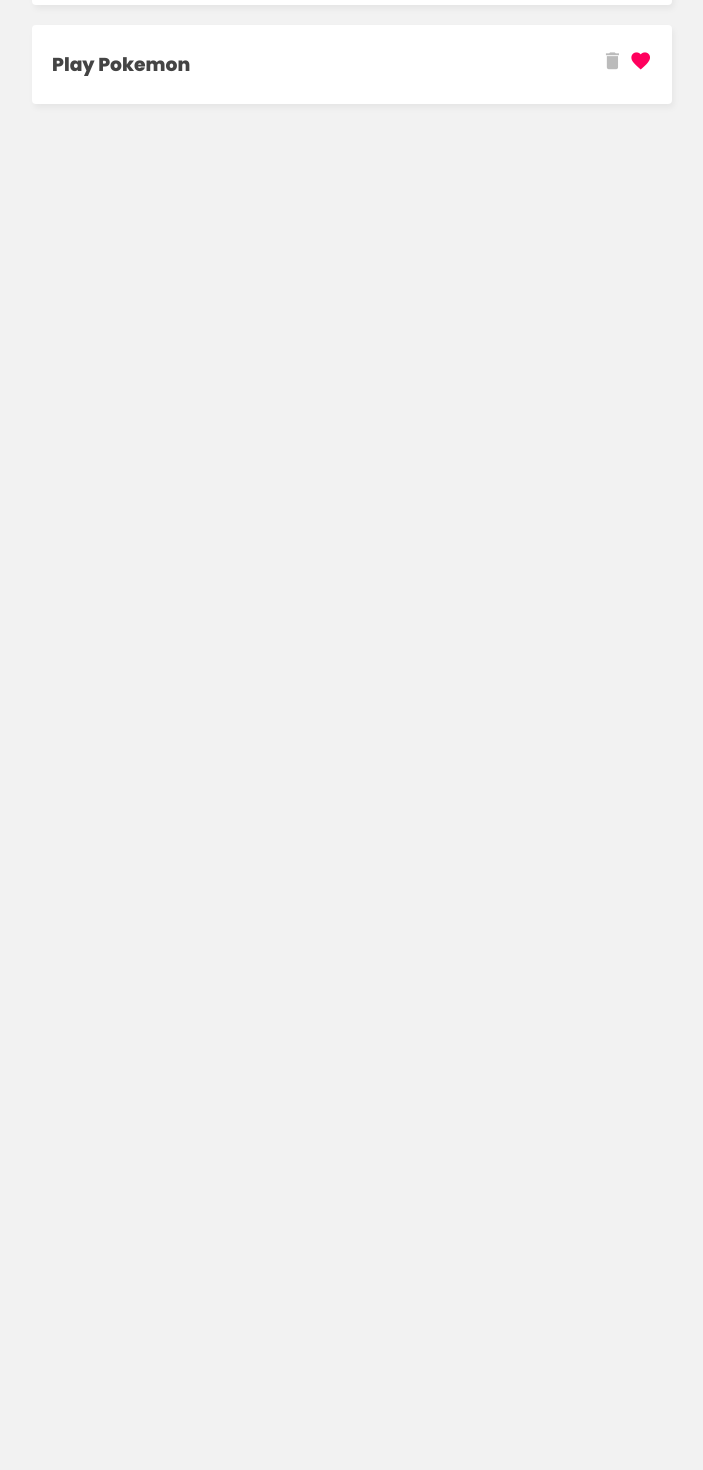
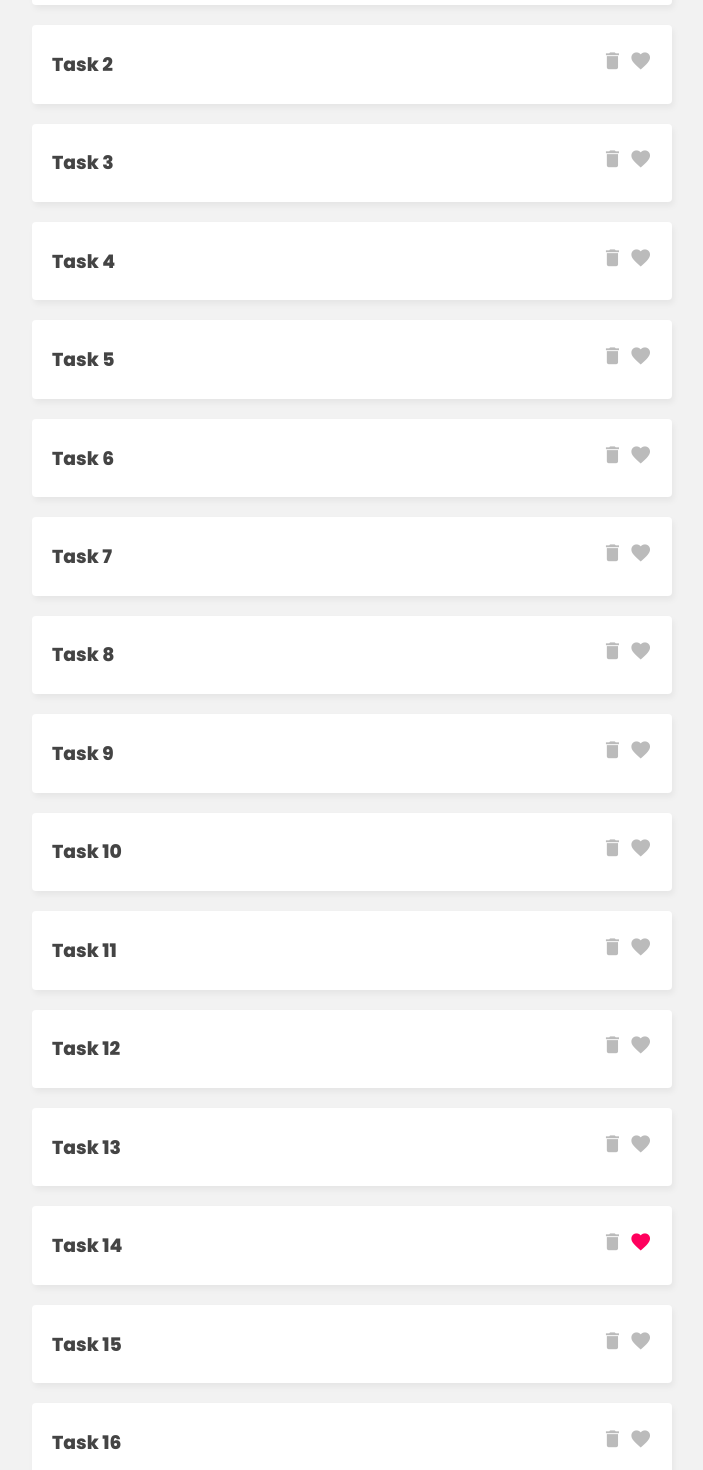
Before and after one commit to Ismail020/Pinia-crash-course, a Vue app: page / in a window 1280 px wide. Shown: the part 380-1850 px from the top of the page, without its empty margins (288-991 px from the left). Before the commit the page ends 800 px from the top, so only its background shows below. Built offline with nearby package versions, Linux system fonts and the light colour scheme; data requests are answered from the project's data file.

Commit message:
Async action

```diff
--- /dev/null
+++ b/data/db.json
@@ -0,0 +1,94 @@
+{
+    "tasks": [
+        {
+            "id": 1,
+            "title": "Task 1",
+            "isFav" : false
+        },
+        {
+            "id": 2,
+            "title": "Task 2",
+            "isFav" : false
+        },
+        {
+            "id": 3,
+            "title": "Task 3",
+            "isFav" : false
+        },
+        {
+            "id": 4,
+            "title": "Task 4",
+            "isFav" : false
+        },
+        {
+            "id": 5,
+            "title": "Task 5",
+            "isFav" : false
+        },
+        {
+            "id": 6,
+            "title": "Task 6",
+            "isFav" : false
+        },
+        {
+            "id": 7,
+            "title": "Task 7",
+            "isFav" : false
+        },
+        {
+            "id": 8,
+            "title": "Task 8",
+            "isFav" : false
+        },
+        {
+            "id": 9,
+            "title": "Task 9",
+            "isFav" : false
+        },
+        {
+            "id": 10,
+            "title": "Task 10",
+            "isFav" : false
+        },
+        {
+            "id": 11,
+            "title": "Task 11",
+            "isFav" : false
+        },
+        {
+            "id": 12,
+            "title": "Task 12",
+            "isFav" : false
+        },
+        {
+            "id": 13,
+            "title": "Task 13",
+            "isFav" : false
+        },
+        {
+            "id": 14,
+            "title": "Task 14",
+            "isFav" : true
+        },
+        {
+            "id": 15,
+            "title": "Task 15",
+            "isFav" : false
+        },
+        {
+            "id": 16,
+            "title": "Task 16",
+            "isFav" : false
+        },
+        {
+            "id": 17,
+            "title": "Task 17",
+            "isFav" : true
+        },
+        {
+            "id": 18,
+            "title": "Task 18",
+            "isFav" : false
+        }
+    ]
+}
--- a/src/App.vue
+++ b/src/App.vue
@@ -16,6 +16,11 @@
       <button @click="filter = 'all'" >All tasks</button>
       <button @click="filter = 'favs'" >Fav tasks</button>
     </nav>
+
+    <!-- loading -->
+    <div class="loading" v-if="taskStore.loading">
+        Loading tasks...
+    </div>
 
     <!-- task list -->
     <div class="task-list" v-if="filter === 'all'">
@@ -47,6 +52,8 @@
   setup() {
     const taskStore = useTaskStore();
 
+    taskStore.getTasks();
+
     const filter = ref('all')
 
     return {
--- a/src/assets/main.css
+++ b/src/assets/main.css
@@ -111,3 +111,13 @@
   color: #555;
   font-size: 1em;
 }
+
+.loading {
+  max-width: 640px;
+  border: 1px solid #ffd859;
+  background: #ffe9a0;
+  color: #3a3a3a;
+  padding: 5px 0;
+  text-align: center;
+  margin: 30px auto;
+}
--- a/src/stores/TaskStore.js
+++ b/src/stores/TaskStore.js
@@ -2,10 +2,8 @@
 
 export const useTaskStore = defineStore("taskStore", {
   state: () => ({
-    tasks: [
-      { id: 1, title: "Buy some milk", isFav: false },
-      { id: 2, title: "Play Pokemon", isFav: true },
-    ],
+    tasks: [],
+    loading: false,
   }),
 
   getters: {
@@ -23,17 +21,26 @@
   },
 
   actions: {
+    async getTasks() {
+      this.loading = true;
+
+      const response = await fetch("http://localhost:3000/tasks");
+      const data = await response.json();
+
+      this.tasks = data;
+      this.loading = false;
+    },
     addTask(task) {
       this.tasks.push(task);
     },
     deleteTask(id) {
-      this.tasks = this.tasks.filter(t => {
+      this.tasks = this.tasks.filter((t) => {
         return t.id !== id;
-      })
+      });
     },
     toggleFav(id) {
-      const task = this.tasks.find(t => t.id === id);
+      const task = this.tasks.find((t) => t.id === id);
       task.isFav = !task.isFav;
-    }
+    },
   },
 });
```
